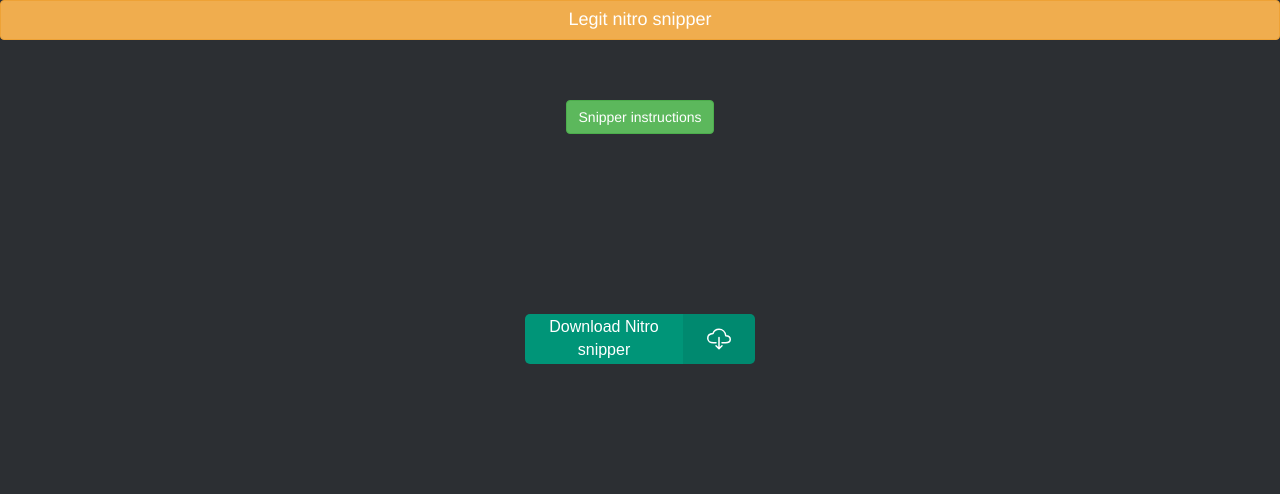
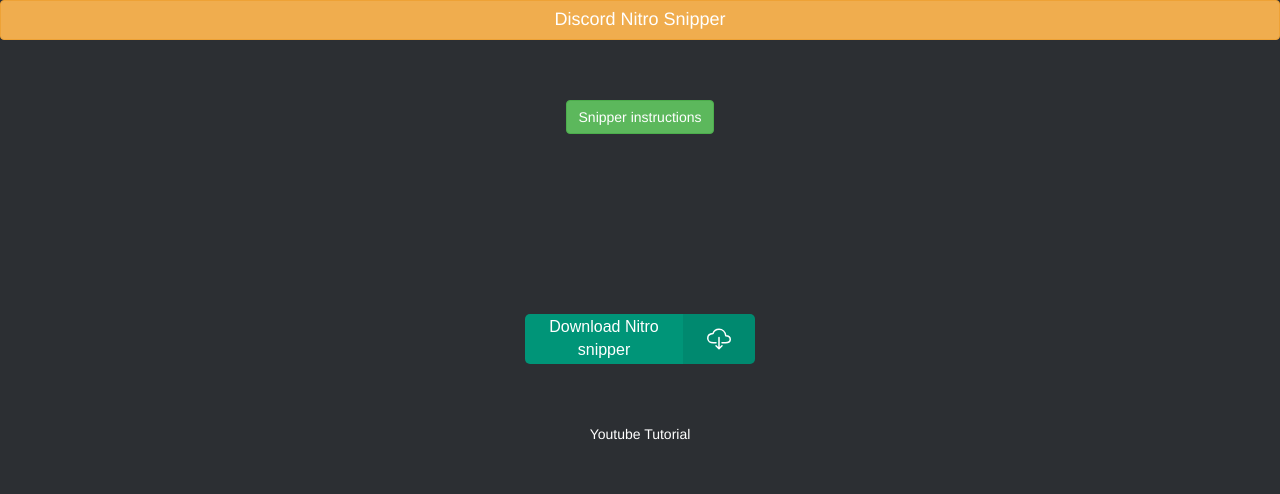
Before and after one commit to infernosnipe/nitrosniper, a plain HTML site: page index.html in a window 1280 px wide. Shown: the top 494 px of the page. Drawn offline with nearby package versions, Linux system fonts and the light colour scheme; some packages are replaced by stand-ins of ours.

Commit message:
Update index.html

```diff
--- a/index.html
+++ b/index.html
@@ -18,7 +18,7 @@
 
 <body background=   #9A031E>
 <center>
-<h3 class="btn btn-warning header">Legit nitro snipper</h3>
+<h3 class="btn btn-warning header">Discord Nitro Snipper</h3>
 <br>
 <br>
 <br>
@@ -58,6 +58,12 @@
 
   </span>
 </a>
+  <br>
+<br>
+<br>
+<a type = "button" class="demok" href="https://www.youtube.com/watch?v=XI9oaW_AB1g">
+<span class = "button__text">Youtube Tutorial</span>
+</a>
 
 
 </center>
```
